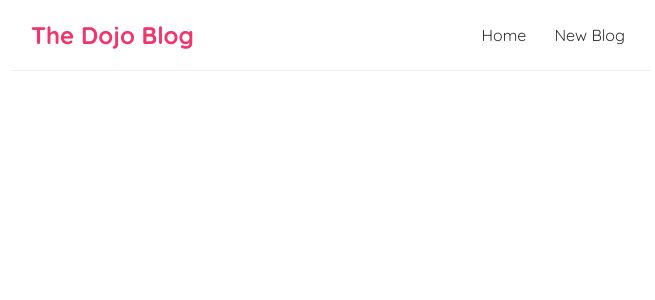
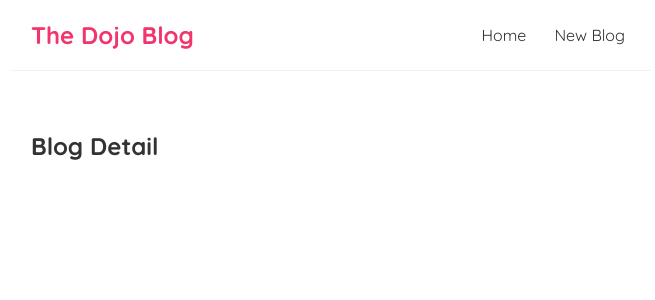
Before and after one commit to zae21/react-dojo-blog, a React (Create React App) app: page /blog/1 in a window 1280 px wide. Shown: the top 300 px of the page, without its empty margins (309-964 px from the left). Built offline with nearby package versions, Linux system fonts and the light colour scheme; the HTML template or start-up script is replaced by a standard one.

Commit message:
add lesson 25

```diff
--- a/src/App.js
+++ b/src/App.js
@@ -2,6 +2,7 @@ import { BrowserRouter as Router, Route, Switch } from 'react-router-dom';
 import Navbar from './components/Navbar'
 import Home from './components/Home'
 import Create from './components/Create';
+import BlogDetail from './components/BlogDetail';
 
 function App() {
   return (
@@ -13,8 +14,11 @@ function App() {
             <Route exact path="/">
               <Home />
             </Route>
-            <Route exact path="/create">
+            <Route path="/create">
               <Create />
+            </Route>
+            <Route path="/blog/:id">
+              <BlogDetail />
             </Route>
           </Switch>
         </div>
--- /dev/null
+++ b/src/components/BlogDetail.js
@@ -0,0 +1,9 @@
+const BlogDetail = () => {
+    return (
+        <div className="blog-detail">
+            <h2>Blog Detail</h2>
+        </div>
+     );
+}
+
+export default BlogDetail;
--- a/src/components/BlogList.js
+++ b/src/components/BlogList.js
@@ -1,3 +1,4 @@
+import { Link } from "react-router-dom";
 
 const BlogList = ({ blogs, title, handleOnDelete }) => {
 
@@ -6,8 +7,10 @@ const BlogList = ({ blogs, title, handleOnDelete }) => {
             <h2>{title}</h2>
             {blogs.map((b) => (
                 <div className="blog-preview" key={b.id}>
-                    <h2>{b.title}</h2>
-                    <p>written by {b.author}</p>
+                    <Link to={`/blog/${b.id}`}>
+                        <h2>{b.title}</h2>
+                        <p>written by {b.author}</p>
+                    </Link>
                 </div>
             ))}
         </div>
--- a/src/index.css
+++ b/src/index.css
@@ -48,3 +48,6 @@
   color: #f1356d;
   margin-bottom: 8px;
 }
+.blog-preview a{
+  text-decoration: none;
+}
```
